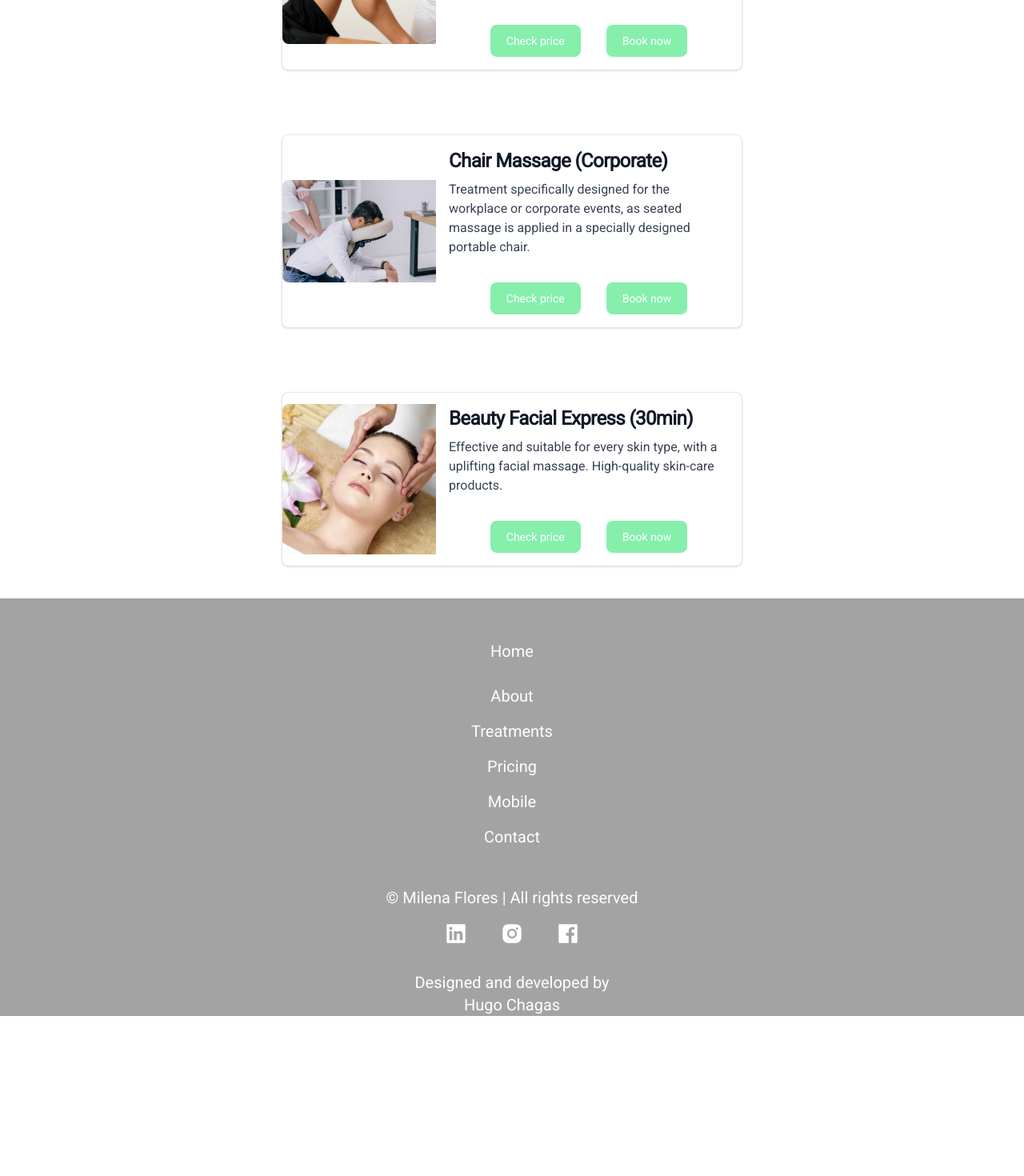
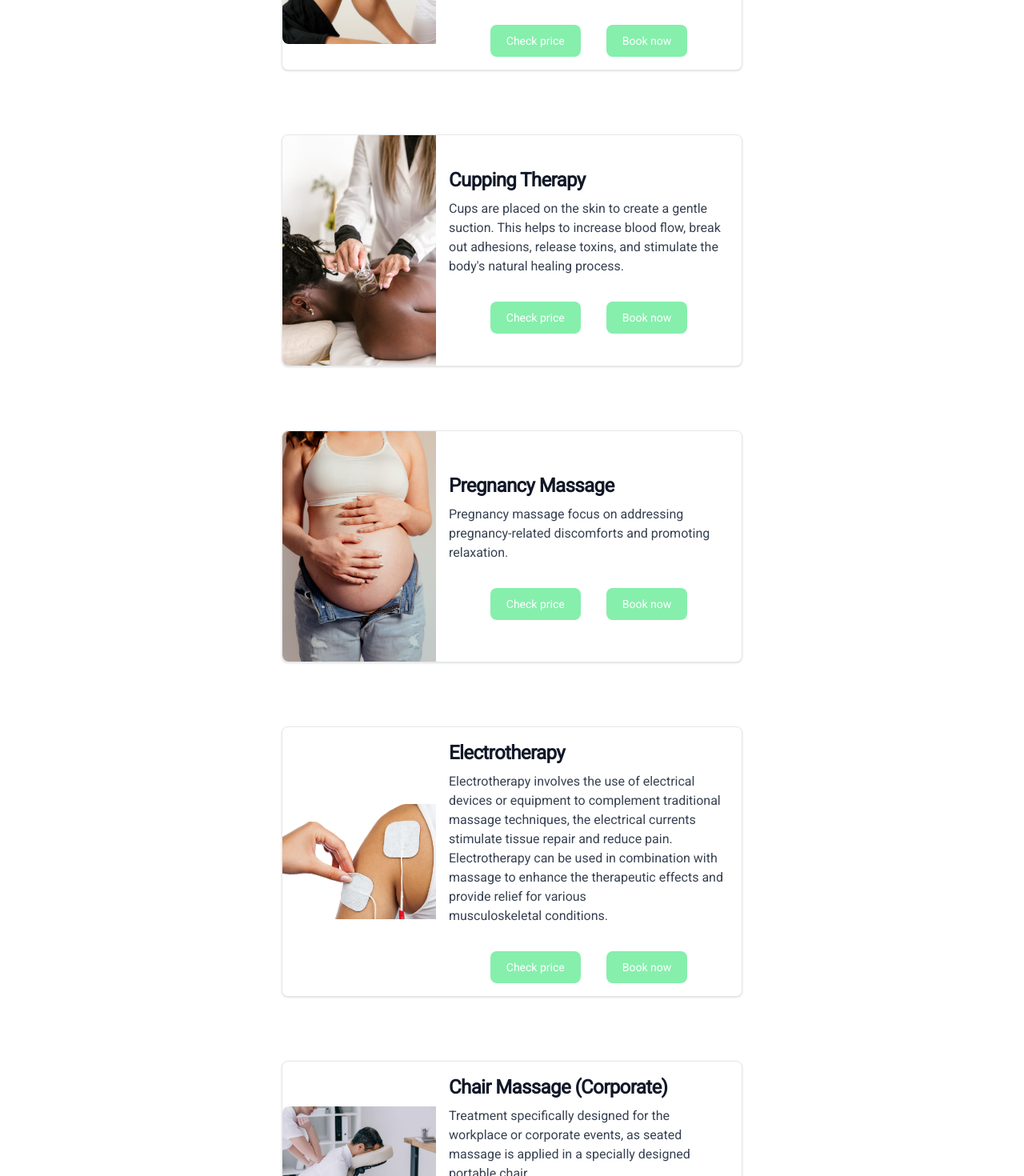
Before and after one commit to h-chagas/milena-new-portfolio, a Next.js app: page /treatments in a window 1280 px wide. Shown: the part 1090-2560 px from the top of the page at 80% size. Before the commit the page ends 2360 px from the top, so only its background shows below. Built offline with nearby package versions, Linux system fonts and the light colour scheme.

Commit message:
treatments.js page update Swedish Relaxing Massage to become a Link, add alt properties to all Link tags (cards), and add Cupping Therapy, Pregnancy Massage and Electrotherapy cards

```diff
--- a/src/pages/treatments.js
+++ b/src/pages/treatments.js
@@ -16,14 +16,14 @@ const Treatments = () => {
 
         {/* Card 1 */}
 
-          <div
+          <Link
           href="/contact"
           className="flex flex-col items-center bg-white border border-gray-200 rounded-lg shadow md:flex-row md:max-w-xl hover:bg-gray-100 dark:border-gray-700 dark:bg-gray-800 dark:hover:bg-gray-700 my-10"
         >
           <img
             className="object-cover w-full rounded-t-lg h-72 md:h-auto md:w-48 md:rounded-none md:rounded-l-lg"
             src="\assets\images\deeptissue_img.jpg"
-            alt=""
+            alt="Swedish Relaxing Massage"
           />
           <div className="flex flex-col justify-between p-4 leading-normal">
             <h5 className="mb-2 text-2xl font-bold tracking-tight text-gray-900 dark:text-white">
@@ -50,9 +50,7 @@ const Treatments = () => {
             </div>
 
           </div>
-        </div>
-
-
+        </Link>
 
 
         {/* Card 2 */}
@@ -63,7 +61,7 @@ const Treatments = () => {
           <img
             className="object-cover w-full rounded-t-lg h-72 md:h-auto md:w-48 md:rounded-none md:rounded-l-lg"
             src="\assets\images\swedish_img.jpeg"
-            alt=""
+            alt="Deep Tissue Massage"
           />
           <div className="flex flex-col justify-between p-4 leading-normal">
             <h5 className="mb-2 text-2xl font-bold tracking-tight text-gray-900 dark:text-white">
@@ -90,6 +88,8 @@ const Treatments = () => {
           </div>
         </Link>
 
+
+
         {/* Card 3 */}
         <Link
           href="/contact"
@@ -98,7 +98,7 @@ const Treatments = () => {
           <img
             className="object-cover w-full rounded-t-lg h-72 md:h-auto md:w-48 md:rounded-none md:rounded-l-lg"
             src="\assets\images\sports_img.jpg"
-            alt=""
+            alt="Sports massage"
           />
           <div className="flex flex-col justify-between p-4 leading-normal">
             <h5 className="mb-2 text-2xl font-bold tracking-tight text-gray-900 dark:text-white">
@@ -126,6 +126,115 @@ const Treatments = () => {
         </Link>
 
         {/* Card 4 */}
+        <Link
+          href="/contact"
+          className="flex flex-col items-center bg-white border border-gray-200 rounded-lg shadow md:flex-row md:max-w-xl hover:bg-gray-100 dark:border-gray-700 dark:bg-gray-800 dark:hover:bg-gray-700 my-10"
+        >
+          <img
+            className="object-cover w-full rounded-t-lg h-72 md:h-auto md:w-48 md:rounded-none md:rounded-l-lg"
+            src="\assets\images\cupping.jpg"
+            alt="Cupping Therapy"
+          />
+          <div className="flex flex-col justify-between p-4 leading-normal">
+            <h5 className="mb-2 text-2xl font-bold tracking-tight text-gray-900 dark:text-white">
+            Cupping Therapy
+            </h5>
+            <p className="mb-3 font-normal text-gray-700 dark:text-gray-400">
+            Cups are placed on the skin to create a gentle suction. This helps to increase blood flow, break out adhesions, release toxins, and stimulate the body's natural healing process.
+            </p>
+            <div className="flex justify-center gap-8 mt-5">
+              <Link
+                  href="/pricing"
+                  className="text-white bg-green-300 hover:bg-green-500 focus:ring-4 focus:ring-green-200 font-medium rounded-lg text-sm px-5 py-2.5 text-center dark:text-white  dark:focus:ring-green-900"
+                >
+                  Check price
+                </Link>
+
+                <Link
+                  href="/contact"
+                  className="text-white bg-green-300 hover:bg-green-500 focus:ring-4 focus:ring-green-200 font-medium rounded-lg text-sm px-5 py-2.5 text-center dark:text-white  dark:focus:ring-green-900"
+                >
+                  Book now
+                </Link>
+            </div>
+          </div>
+        </Link>
+
+
+        {/* Card 5 */}
+        <Link
+          href="/contact"
+          className="flex flex-col items-center bg-white border border-gray-200 rounded-lg shadow md:flex-row md:max-w-xl hover:bg-gray-100 dark:border-gray-700 dark:bg-gray-800 dark:hover:bg-gray-700 my-10"
+        >
+          <img
+            className="object-cover w-full rounded-t-lg h-72 md:h-auto md:w-48 md:rounded-none md:rounded-l-lg"
+            src="\assets\images\pregnancy_massage.jpg"
+            alt="Pregnancy Massage"
+          />
+          <div className="flex flex-col justify-between p-4 leading-normal">
+            <h5 className="mb-2 text-2xl font-bold tracking-tight text-gray-900 dark:text-white">
+            Pregnancy Massage
+            </h5>
+            <p className="mb-3 font-normal text-gray-700 dark:text-gray-400">
+            Pregnancy massage focus on addressing pregnancy-related discomforts and promoting relaxation.
+            </p>
+            <div className="flex justify-center gap-8 mt-5">
+              <Link
+                  href="/pricing"
+                  className="text-white bg-green-300 hover:bg-green-500 focus:ring-4 focus:ring-green-200 font-medium rounded-lg text-sm px-5 py-2.5 text-center dark:text-white  dark:focus:ring-green-900"
+                >
+                  Check price
+                </Link>
+
+                <Link
+                  href="/contact"
+                  className="text-white bg-green-300 hover:bg-green-500 focus:ring-4 focus:ring-green-200 font-medium rounded-lg text-sm px-5 py-2.5 text-center dark:text-white  dark:focus:ring-green-900"
+                >
+                  Book now
+                </Link>
+            </div>
+          </div>
+        </Link>
+
+
+         {/* Card 6 */}
+        <Link
+          href="/contact"
+          className="flex flex-col items-center bg-white border border-gray-200 rounded-lg shadow md:flex-row md:max-w-xl hover:bg-gray-100 dark:border-gray-700 dark:bg-gray-800 dark:hover:bg-gray-700 my-10"
+        >
+          <img
+            className="object-cover w-full rounded-t-lg h-72 md:h-auto md:w-48 md:rounded-none md:rounded-l-lg"
+            src="\assets\images\electrotherapy.png"
+            alt="Electrotherapy"
+          />
+          <div className="flex flex-col justify-between p-4 leading-normal">
+            <h5 className="mb-2 text-2xl font-bold tracking-tight text-gray-900 dark:text-white">
+            Electrotherapy
+            </h5>
+            <p className="mb-3 font-normal text-gray-700 dark:text-gray-400">
+            Electrotherapy involves the use of electrical devices or equipment to complement traditional massage techniques, the electrical currents stimulate tissue repair and reduce pain.
+            Electrotherapy can be used in combination with massage to enhance the therapeutic effects and provide relief for various musculoskeletal conditions.
+            </p>
+            <div className="flex justify-center gap-8 mt-5">
+              <Link
+                  href="/pricing"
+                  className="text-white bg-green-300 hover:bg-green-500 focus:ring-4 focus:ring-green-200 font-medium rounded-lg text-sm px-5 py-2.5 text-center dark:text-white  dark:focus:ring-green-900"
+                >
+                  Check price
+                </Link>
+
+                <Link
+                  href="/contact"
+                  className="text-white bg-green-300 hover:bg-green-500 focus:ring-4 focus:ring-green-200 font-medium rounded-lg text-sm px-5 py-2.5 text-center dark:text-white  dark:focus:ring-green-900"
+                >
+                  Book now
+                </Link>
+            </div>
+          </div>
+        </Link>
+
+
+        {/* Card 7 */}
         <Link
           href="/contact"
           className="flex flex-col items-center bg-white border border-gray-200 rounded-lg shadow md:flex-row md:max-w-xl hover:bg-gray-100 dark:border-gray-700 dark:bg-gray-800 dark:hover:bg-gray-700 my-10"
@@ -160,7 +269,7 @@ const Treatments = () => {
           </div>
         </Link>
 
-        {/* Card 5 */}
+        {/* Card 8 */}
         <Link
           href="/contact"
           className="flex flex-col items-center bg-white border border-gray-200 rounded-lg shadow md:flex-row md:max-w-xl hover:bg-gray-100 dark:border-gray-700 dark:bg-gray-800 dark:hover:bg-gray-700 my-10"
```
